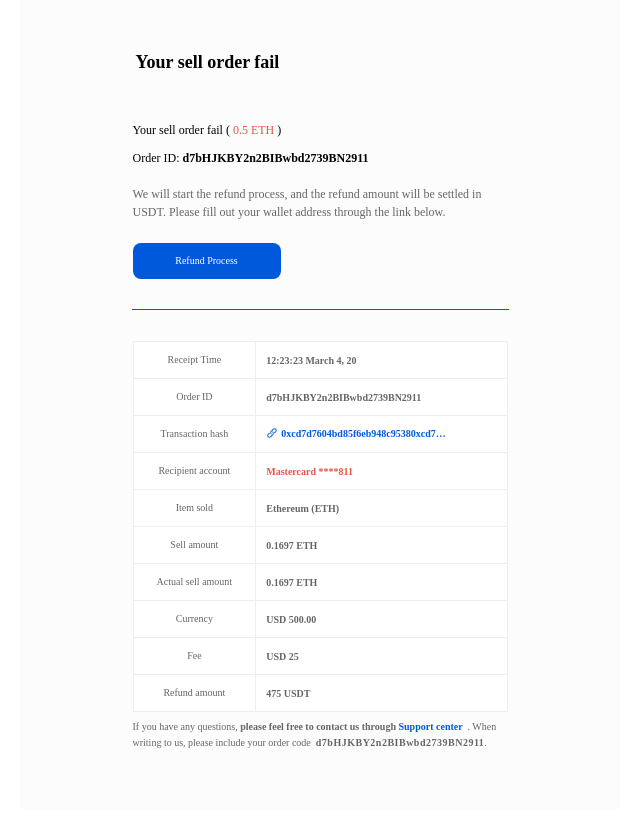
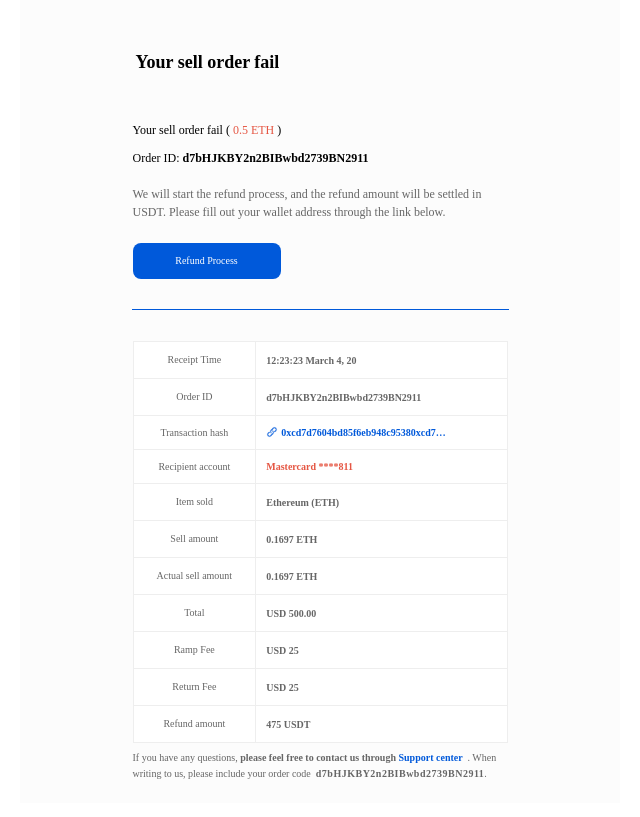
Before and after one commit to wyt111/ACH-email-message, a plain HTML site: page SellOrderError.html in a window 1280 px wide. Shown: the part 169-986 px from the top of the page, without its empty margins (320-960 px from the left). Drawn offline with Linux system fonts and the light colour scheme.

Commit message:
修改了邮箱的一些文案

```diff
--- a/SellOrderError.html
+++ b/SellOrderError.html
@@ -11,7 +11,7 @@
 <body>
 <body style="margin:0;padding:0;word-spacing:normal;background-color:#ffffff;font-size:16px;">
 <div role="article" aria-roledescription="email" lang="en" style="text-size-adjust:100%;-webkit-text-size-adjust:100%;-ms-text-size-adjust:100%;background-color:#ffffff;">
-    <table role="presentation" style="width:100%;border:none;border-spacing:0;">
+    <table role="presentation" style="width:100%;border:none;border-spacing:0;padding-bottom: 40px;">
         <tr>
             <td align="center" style="padding:0;">
                 <table role="presentation" style="width:100%;max-width:600px;background-color: #FCFCFC;border-spacing:0;">
@@ -86,7 +86,7 @@
                                             </td>
                                         </tr>
                                         <tr style="height: 34px;line-height: 34px;text-align: center;">
-                                          <td style="width: 33%;border-right: 1px solid #EEEEEE;border-left: 1px solid #EEEEEE;border-bottom: 1px solid #EEEEEE;font-size: 10px;color: #666666;">
+                                          <td style="width: 33%;border-right: 1px solid #EEEEEE;border-left: 1px solid #EEEEEE;border-bottom: 1px solid #EEEEEE;font-size: 10px;color: #666666;line-height: 20px;">
                                             Transaction hash
                                           </td>
                                           <td style="text-align: left;word-break: break-all;padding:0 10px;line-height: 11px;width: 67%;border-right: 1px solid #EEEEEE;border-bottom: 1px solid #EEEEEE;font-size: 10px;font-weight: bold;color: #666666;">
@@ -94,14 +94,14 @@
                                           </td>
                                       </tr>
                                           <tr style="height: 34px;line-height: 34px;text-align: center;">
-                                              <td style="width: 33%;border-right: 1px solid #EEEEEE;border-left: 1px solid #EEEEEE;border-bottom: 1px solid #EEEEEE;font-size: 10px;color: #666666;">
+                                              <td style="line-height: 20px;width: 33%;border-right: 1px solid #EEEEEE;border-left: 1px solid #EEEEEE;border-bottom: 1px solid #EEEEEE;font-size: 10px;color: #666666;">
                                                 Recipient account
                                               </td>
                                               <td style="text-align: left;word-break: break-all;padding:0 10px;line-height: 11px;width: 67%;border-right: 1px solid #EEEEEE;border-bottom: 1px solid #EEEEEE;font-size: 10px;font-weight: bold;color: #E55643FF;">
                                                 Mastercard ****811
                                               </td>
                                           </tr>
-                                          <tr style="height: 34px;line-height: 34px;text-align: center;">
+                                          <tr style="line-height: 20px;height: 34px;line-height: 34px;text-align: center;">
                                               <td style="width: 33%;border-right: 1px solid #EEEEEE;border-left: 1px solid #EEEEEE;border-bottom: 1px solid #EEEEEE;font-size: 10px;color: #666666;">
                                                 Item sold
                                               </td>
@@ -109,7 +109,7 @@
                                                 Ethereum (ETH)
                                               </td>
                                           </tr>
-                                          <tr style="height: 34px;line-height: 34px;text-align: center;">
+                                          <tr style="line-height: 20px;height: 34px;line-height: 34px;text-align: center;">
                                               <td style="width: 33%;border-right: 1px solid #EEEEEE;border-left: 1px solid #EEEEEE;border-bottom: 1px solid #EEEEEE;font-size: 10px;color: #666666;">
                                                 Sell amount
                                               </td>
@@ -117,7 +117,7 @@
                                                 0.1697 ETH
                                               </td>
                                           </tr>
-                                          <tr style="height: 34px;line-height: 34px;text-align: center;">
+                                          <tr style="line-height: 20px;height: 34px;line-height: 34px;text-align: center;">
                                               <td style="width: 33%;border-right: 1px solid #EEEEEE;border-left: 1px solid #EEEEEE;border-bottom: 1px solid #EEEEEE;font-size: 10px;color: #666666;">
                                                 Actual sell amount
                                               </td>
@@ -127,7 +127,7 @@
                                           </tr>
                                           <tr style="height: 34px;line-height: 34px;text-align: center;">
                                               <td style="width: 33%;border-right: 1px solid #EEEEEE;border-left: 1px solid #EEEEEE;border-bottom: 1px solid #EEEEEE;font-size: 10px;color: #666666;">
-                                                Currency
+                                                Total
                                               </td>
                                               <td style="text-align: left;word-break: break-all;line-height: 11px;padding:0 10px;width: 67%;border-right: 1px solid #EEEEEE;border-bottom: 1px solid #EEEEEE;font-size: 10px;font-weight: bold;color: #666666;">
                                                 USD 500.00
@@ -135,7 +135,15 @@
                                           </tr>
                                           <tr style="height: 34px;line-height: 34px;text-align: center;">
                                             <td style="width: 33%;border-right: 1px solid #EEEEEE;border-left: 1px solid #EEEEEE;border-bottom: 1px solid #EEEEEE;font-size: 10px;color: #666666;">
-                                              Fee
+                                              Ramp Fee
+                                            </td>
+                                            <td style="text-align: left;word-break: break-all;line-height: 11px;padding:0 10px;width: 67%;border-right: 1px solid #EEEEEE;border-bottom: 1px solid #EEEEEE;font-size: 10px;font-weight: bold;color: #666666;">
+                                              USD 25
+                                            </td>
+                                        </tr>
+                                          <tr style="height: 34px;line-height: 34px;text-align: center;">
+                                            <td style="width: 33%;border-right: 1px solid #EEEEEE;border-left: 1px solid #EEEEEE;border-bottom: 1px solid #EEEEEE;font-size: 10px;color: #666666;">
+                                             Return Fee
                                             </td>
                                             <td style="text-align: left;word-break: break-all;line-height: 11px;padding:0 10px;width: 67%;border-right: 1px solid #EEEEEE;border-bottom: 1px solid #EEEEEE;font-size: 10px;font-weight: bold;color: #666666;">
                                               USD 25
@@ -155,9 +163,9 @@
                               </tr>
 
 
-                                <tr>
-                                    <td>
-                                        <p style="font-size: 10px;color: #666666;margin-top: 5px;line-height: 16px;margin-bottom: 47px;">
+                                <tr >
+                                    <td  >
+                                        <p style="font-size: 10px;color: #666666;margin-top: 5px;line-height: 16px;">
                                           If you have any questions, <span style="font-weight: bold;">please feel free to contact us through </span>
                                           <a href="mailto:https://alchemypay.org/" style="text-decoration:none;color: #0059DA;font-weight: bold;">Support center </a>
                                              . When writing to us, please include your order code
```
Also changed, not shown: BuyOrderCompletedEmail.html (+1 -1 lines), MexPaymentEmail.html (+5 -5 lines), SellOrderConfigEmail.html (+1 -1 lines), SellOrderFinish.html (+1 -1 lines), SellOrderPunchEmail.html (+1 -1 lines), buyCryptoEmail.html (+1 -1 lines).
